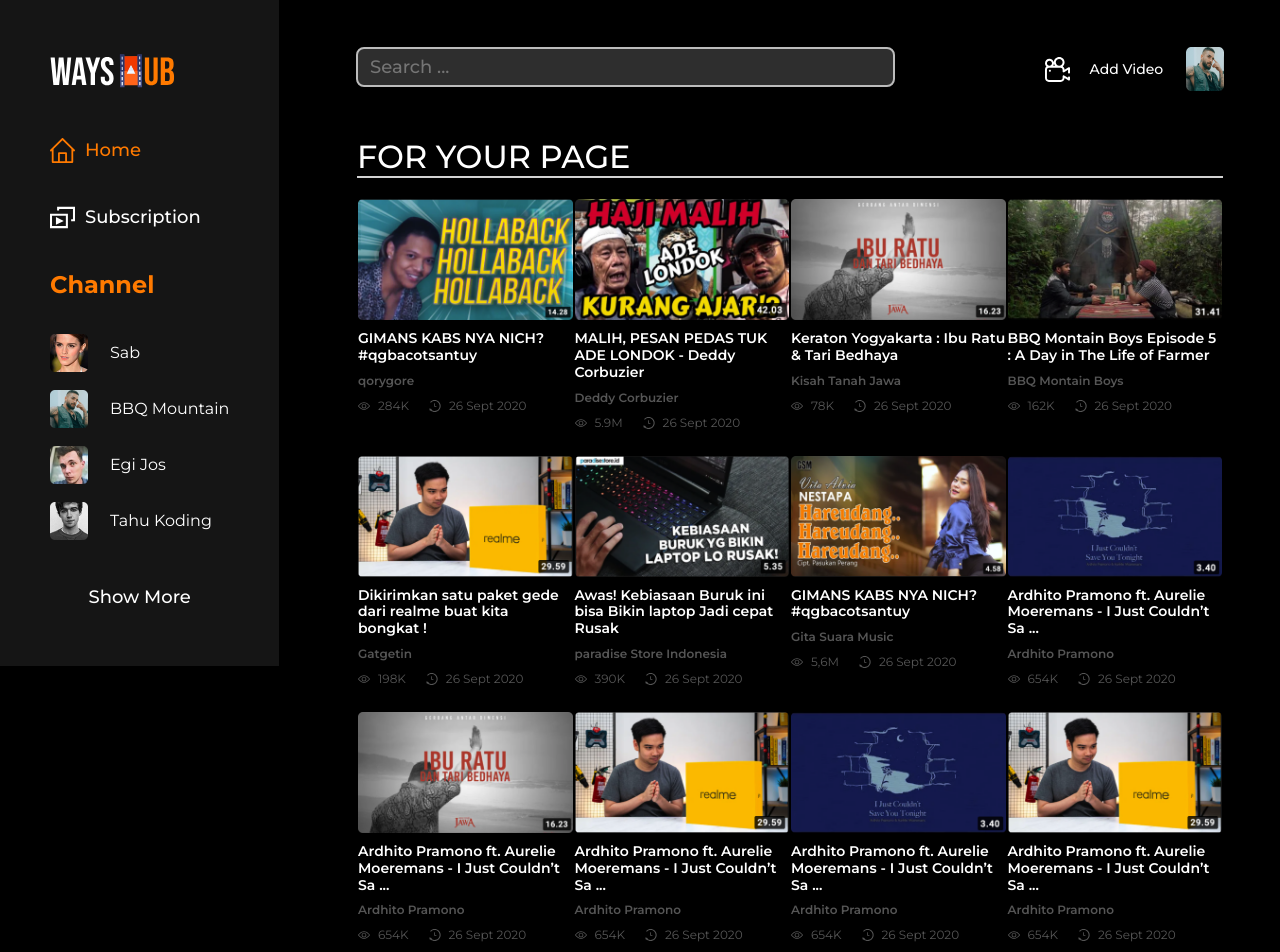
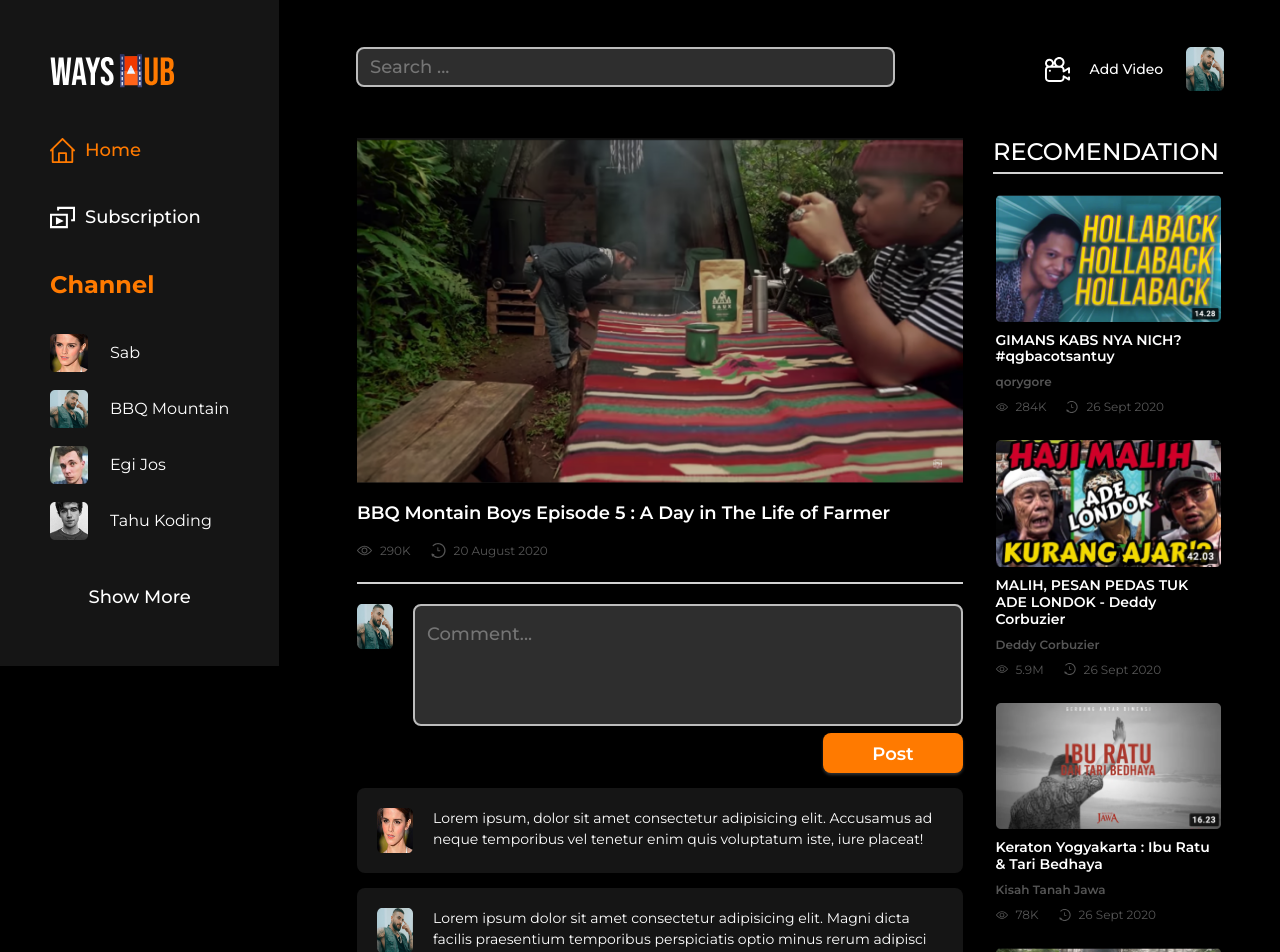
Before and after one commit to milyas26/DWF19TB3E_wayshub, a React (Create React App) app: page /home in a window 1280 px wide. Shown: the top 952 px of the page. Built offline with nearby package versions, Linux system fonts and the light colour scheme.

Commit message:
Add Detail Video (unfinished)

```diff
--- /dev/null
+++ b/src/assets/Dummy/Comments.js
@@ -0,0 +1,80 @@
+import User1 from '../images/user1.png'
+import User2 from '../images/user2.png'
+import User3 from '../images/user3.png'
+
+const Comments = [
+  {
+    id: '1',
+    image: User1,
+    text:
+      'Lorem ipsum, dolor sit amet consectetur adipisicing elit. Accusamus ad neque temporibus vel tenetur enim quis voluptatum iste, iure placeat!',
+  },
+  {
+    id: '2',
+    image: User2,
+    text:
+      'Lorem ipsum dolor sit amet consectetur adipisicing elit. Magni dicta facilis praesentium temporibus perspiciatis optio minus rerum adipisci debitis aspernatur fugiat, quasi excepturi similique reiciendis nesciunt ipsam nulla sint vero facere maiores! Repellendus rerum rem sunt aliquid id architecto incidunt in doloribus? Quae laudantium ullam, rem doloremque deleniti neque asperiores?',
+  },
+  {
+    id: '3',
+    image: User3,
+    text:
+      'Lorem ipsum dolor sit amet, consectetur adipisicing elit. Eum omnis corporis quibusdam amet magni fuga maxime, laborum natus consectetur aspernatur provident maiores, laboriosam est quas voluptatum optio dicta laudantium tempore.',
+  },
+  {
+    id: '4',
+    image: User1,
+    text:
+      'Lorem ipsum dolor sit, amet consectetur adipisicing elit. Earum facilis unde eaque modi quos autem eveniet dolorum nesciunt praesentium perferendis ex blanditiis tempore nisi porro laudantium iure aliquam, pariatur deleniti deserunt asperiores necessitatibus, numquam sunt. Vel soluta hic expedita minima?',
+  },
+  {
+    id: '5',
+    image: User2,
+    text:
+      'Lorem ipsum dolor sit amet consectetur, adipisicing elit. Aliquam nesciunt voluptate odio animi repellat vitae rem sed quia dolorem iure blanditiis iusto, enim vel quas!',
+  },
+  {
+    id: '6',
+    image: User3,
+    text:
+      'Lorem ipsum dolor sit amet, consectetur adipisicing elit. Eum omnis corporis quibusdam amet magni fuga maxime, laborum natus consectetur aspernatur provident maiores, laboriosam est quas voluptatum optio dicta laudantium tempore.',
+  },
+  {
+    id: '1',
+    image: User1,
+    text:
+      'Lorem ipsum, dolor sit amet consectetur adipisicing elit. Accusamus ad neque temporibus vel tenetur enim quis voluptatum iste, iure placeat!',
+  },
+  {
+    id: '2',
+    image: User2,
+    text:
+      'Lorem ipsum dolor sit amet consectetur adipisicing elit. Magni dicta facilis praesentium temporibus perspiciatis optio minus rerum adipisci debitis aspernatur fugiat, quasi excepturi similique reiciendis nesciunt ipsam nulla sint vero facere maiores! Repellendus rerum rem sunt aliquid id architecto incidunt in doloribus? Quae laudantium ullam, rem doloremque deleniti neque asperiores?',
+  },
+  {
+    id: '3',
+    image: User3,
+    text:
+      'Lorem ipsum dolor sit amet, consectetur adipisicing elit. Eum omnis corporis quibusdam amet magni fuga maxime, laborum natus consectetur aspernatur provident maiores, laboriosam est quas voluptatum optio dicta laudantium tempore.',
+  },
+  {
+    id: '4',
+    image: User1,
+    text:
+      'Lorem ipsum dolor sit, amet consectetur adipisicing elit. Earum facilis unde eaque modi quos autem eveniet dolorum nesciunt praesentium perferendis ex blanditiis tempore nisi porro laudantium iure aliquam, pariatur deleniti deserunt asperiores necessitatibus, numquam sunt. Vel soluta hic expedita minima?',
+  },
+  {
+    id: '5',
+    image: User2,
+    text:
+      'Lorem ipsum dolor sit amet consectetur adipisicing elit. Quibusdam, quidem mollitia ipsum numquam veritatis dolore. Eaque, doloribus officia! Quam molestiae ipsa voluptas doloribus dolor dolorum necessitatibus accusantium odio labore rerum, beatae, totam nobis. Omnis reiciendis facilis aperiam non maxime eos eligendi mollitia totam, fugiat ipsa atque? Maiores laborum repellat alias obcaecati corrupti consequuntur ratione deleniti neque? In fugit aspernatur perspiciatis veritatis libero veniam, doloremque, officiis debitis vero amet assumenda! Omnis commodi deserunt corporis sint ab optio, voluptates laboriosam. Ad perferendis nemo illum exercitationem facilis quisquam, inventore atque iste omnis, adipisci, impedit obcaecati quibusdam necessitatibus perspiciatis id fuga temporibus eaque quidem.',
+  },
+  {
+    id: '6',
+    image: User3,
+    text:
+      'Lorem ipsum dolor sit amet, consectetur adipisicing elit. Eum omnis corporis quibusdam amet magni fuga maxime, laborum natus consectetur aspernatur provident maiores, laboriosam est quas voluptatum optio dicta laudantium tempore.',
+  },
+]
+
+export default Comments
--- /dev/null
+++ b/src/components/atoms/Comments/Comments.css
@@ -0,0 +1,19 @@
+.comments {
+  display: flex;
+  background-color: #151515;
+  padding: 20px;
+  border-radius: 8px;
+  margin: 15px 0;
+}
+
+.comments img {
+  width: 36px;
+  height: 45px;
+  margin-right: 20px;
+}
+
+.comments p {
+  margin-bottom: 0;
+  color: #fff;
+  font-size: 14px;
+}
--- /dev/null
+++ b/src/components/atoms/Comments/index.js
@@ -0,0 +1,13 @@
+import React from 'react'
+import './Comments.css'
+
+const Comments = ({ image, text }) => {
+  return (
+    <div className="comments">
+      <img src={image} alt="" />
+      <p>{text}</p>
+    </div>
+  )
+}
+
+export default Comments
--- /dev/null
+++ b/src/components/molecules/DetailVideo/DetailVideo.css
@@ -0,0 +1,70 @@
+.detail-video {
+  display: flex;
+}
+
+.details {
+  flex: 1;
+  margin-right: 30px;
+}
+
+.details img {
+  width: 100%;
+}
+
+.detail-video .recomendation {
+  max-width: 230px;
+}
+
+.detail-video .recomendation h4 {
+  color: #fff;
+  font-weight: 24px;
+  margin-bottom: 20px;
+  border-bottom: 2px solid #d2d2d2;
+  padding-bottom: 5px;
+}
+
+.details .stats {
+  display: flex;
+  flex: 1;
+  margin-top: -15px;
+}
+
+.details .stats img {
+  width: 15px;
+}
+
+.details .stats span {
+  margin-right: 20px;
+  padding-left: 8px;
+  font-size: 12px;
+  color: #555555;
+}
+
+.detail-video .details h2 {
+  color: #fff;
+  font-size: 18px;
+  font-weight: 600;
+  margin-top: 20px;
+}
+
+.detail-video .details .stats {
+  padding: 20px 0;
+  border-bottom: 2px solid #d2d2d2;
+}
+
+.detail-video .details .comment {
+  display: flex;
+  margin-top: 20px;
+}
+.detail-video .details .comment .textarea {
+  flex: 1;
+}
+.detail-video .details .comment img {
+  width: 36px;
+  height: 45px;
+  margin-right: 20px;
+}
+
+.detail-video .details .comment-section .button-wrapper {
+  text-align: end;
+}
--- /dev/null
+++ b/src/components/molecules/DetailVideo/index.js
@@ -0,0 +1,52 @@
+import React from 'react'
+import Thumbnail from '../../../assets/images/thumbnail17.png'
+import User from '../../../assets/images/user2.png'
+import viewIcon from '../../../assets/icons/view.svg'
+import dateIcon from '../../../assets/icons/refresh.svg'
+import TextArea from '../../atoms/TextArea'
+import Videos from '../Videos'
+import './DetailVideo.css'
+import Button from '../../atoms/Button'
+import Comments from '../../atoms/Comments'
+import CommentsText from '../../../assets/Dummy/Comments'
+
+const DetailVideo = () => {
+  return (
+    <div className="detail-video">
+      <div className="details">
+        <img src={Thumbnail} alt="" />
+        <h2>BBQ Montain Boys Episode 5 : A Day in The Life of Farmer</h2>
+        <div className="stats">
+          <div className="views">
+            <img src={viewIcon} alt="views" />
+            <span>290K</span>
+          </div>
+          <div className="dates">
+            <img src={dateIcon} alt="Date" />
+            <span>20 August 2020</span>
+          </div>
+        </div>
+        <div className="comment-section">
+          <div className="comment">
+            <img src={User} alt="" />
+            <div className="textarea">
+              <TextArea placeholder="Comment..." />
+            </div>
+          </div>
+          <div className="button-wrapper">
+            <Button isSmall title="Post" />
+          </div>
+          {CommentsText.map((item) => (
+            <Comments image={item.image} text={item.text} />
+          ))}
+        </div>
+      </div>
+      <div className="recomendation">
+        <h4>RECOMENDATION</h4>
+        <Videos isRecomendation />
+      </div>
+    </div>
+  )
+}
+
+export default DetailVideo
--- a/src/components/molecules/Thumbnail/index.js
+++ b/src/components/molecules/Thumbnail/index.js
@@ -5,7 +5,7 @@
 import './Thumbnail.css'
 import { Link } from 'react-router-dom'
 
-const Thumbnail = ({ img, title, channel, views, date }) => {
+const Thumbnail = ({ img, title, channel, views, date, to }) => {
   return (
     <div className="thumbnail">
       <Card style={{ width: 227, backgroundColor: '#000' }}>
--- a/src/components/molecules/Videos/Videos.css
+++ b/src/components/molecules/Videos/Videos.css
@@ -1,3 +1,10 @@
+.videos .thumbnail .thumbnail-wrapper {
+  width: 25%;
+}
+
+.videos .thumbnail.recomendation .thumbnail-wrapper {
+  width: 100%;
+}
 .videos h2 {
   color: #fff;
   font-weight: 24px;
--- a/src/components/molecules/Videos/index.js
+++ b/src/components/molecules/Videos/index.js
@@ -4,8 +4,9 @@
 import Thumbnail from '../../molecules/Thumbnail'
 import './Videos.css'
 
-const Videos = ({ state }) => {
-  console.log(state)
+const Videos = ({ state, isRecomendation }) => {
+  const className = []
+  if (isRecomendation) className.push('recomendation')
   if (state === 'Subscribed') {
     return (
       <div className="videos">
@@ -13,6 +14,7 @@
         <div className="thumbnail">
           {DummySubscribed.map((item) => (
             <div className="thumbnail-wrapper">
+              {console.log(item)}
               <Thumbnail
                 key={item.id}
                 img={item.image}
@@ -29,8 +31,8 @@
   }
   return (
     <div className="videos">
-      <h2>FOR YOUR PAGE</h2>
-      <div className="thumbnail">
+      {!isRecomendation ? <h2>FOR YOUR PAGE</h2> : null}
+      <div className={['thumbnail', className].join(' ')}>
         {DummyHompage.map((item) => (
           <div className="thumbnail-wrapper">
             <Thumbnail
--- a/src/pages/App.css
+++ b/src/pages/App.css
@@ -88,7 +88,4 @@
   justify-content: center;
 }
 
-.home .right .thumbnail .thumbnail-wrapper {
-  width: 25%;
-}
 /* End Home Page */
--- a/src/pages/Home/index.js
+++ b/src/pages/Home/index.js
@@ -12,10 +12,10 @@
 import Channels from '../../assets/Dummy/Channel'
 import Channel from '../../components/atoms/Channel'
 import { Link } from 'react-router-dom'
+import DetailVideo from '../../components/molecules/DetailVideo'
 
 const Home = () => {
   let [Menu, setMenu] = useState('Home')
-  console.log(Menu)
   const home = () => {
     setMenu((Menu = 'Home'))
   }
@@ -57,7 +57,8 @@
 
       <div className="right">
         <Header />
-        <Videos state={Menu} />
+        {/* <Videos state={Menu} /> */}
+        <DetailVideo />
       </div>
     </div>
   )
```
Also changed, not shown: src/assets/Dummy/Homepage.js (+12 -12 lines), src/assets/images/thumbnail17.png (added), 1 other file (tests, documents, lock files or other folders).
